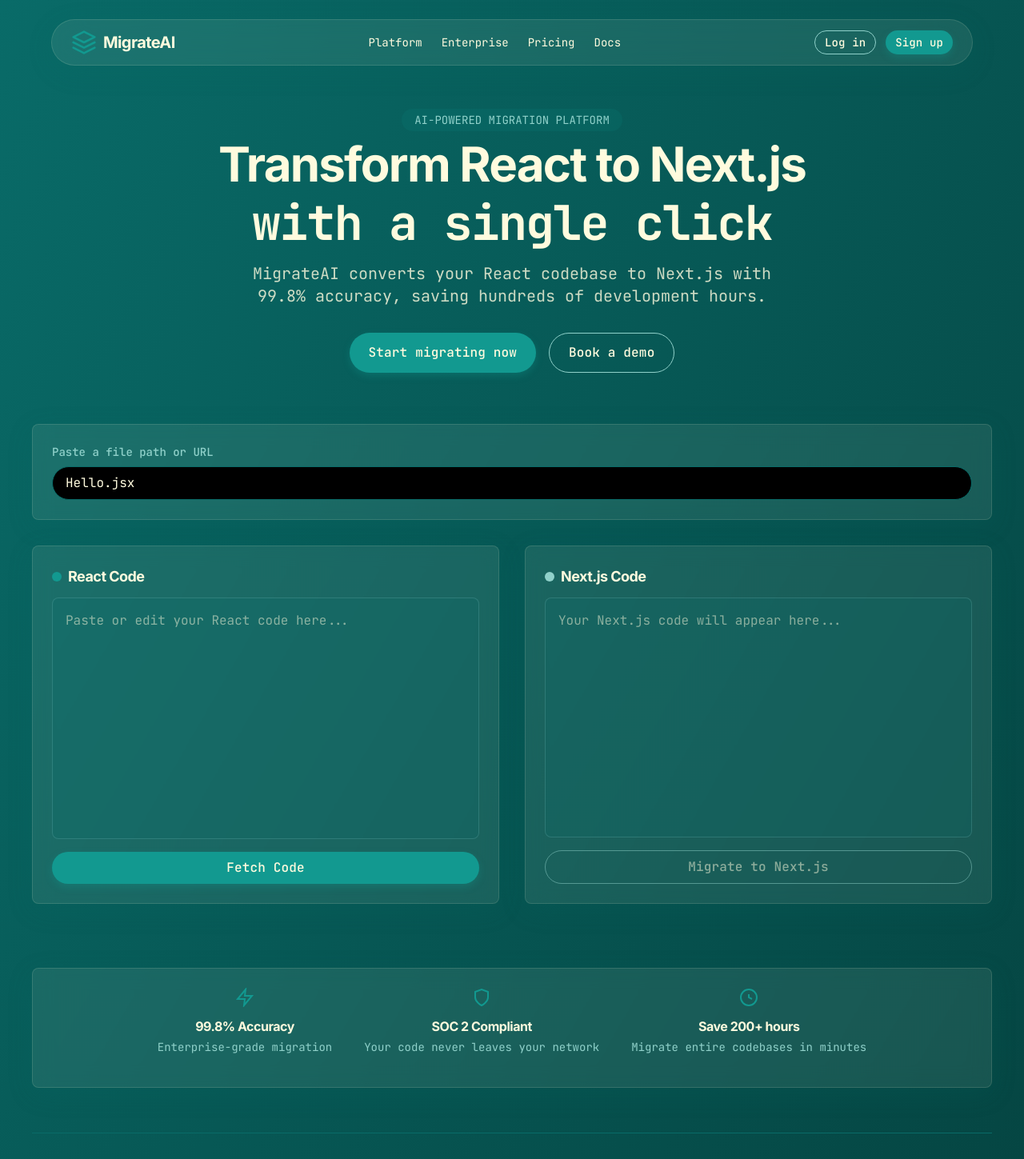
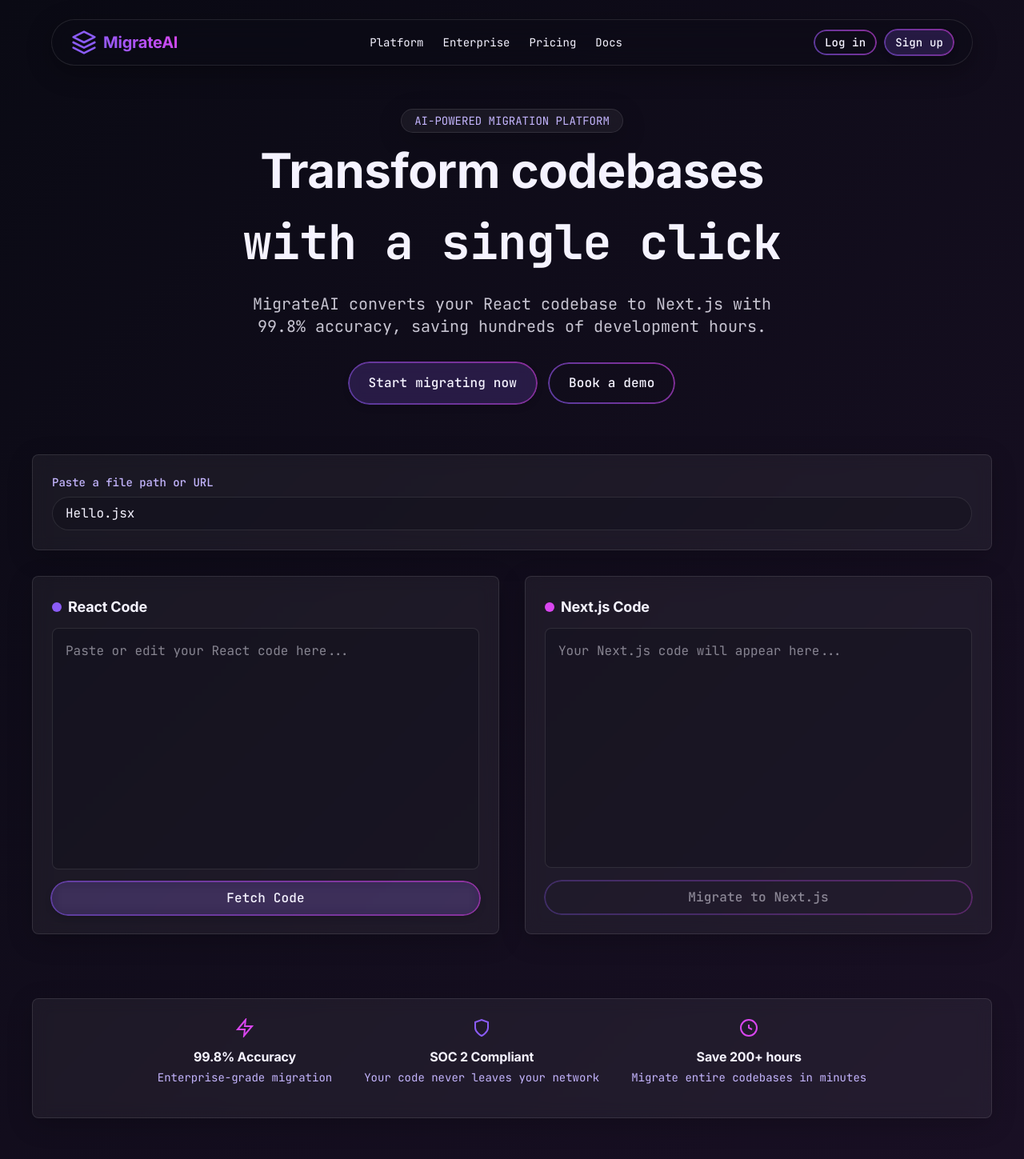
Before and after one commit to mana-nara/mcp-code-migration, a Next.js app in the folder frontend/: page / in a window 1280 px wide. Shown: the top 1449 px of the page at 80% size. Built offline with nearby package versions, Linux system fonts and the light colour scheme.

Commit message:
more ui changes, needs more work

```diff
--- a/frontend/src/app/globals.css
+++ b/frontend/src/app/globals.css
@@ -3,19 +3,16 @@
 :root {
   --background: #ffffff;
   --foreground: #171717;
-  --gradient-start: #096B68;
-  --gradient-end: #054542;
   --border-radius: 8px;
   --pill-radius: 9999px;
   --shadow: 0 4px 20px rgba(0, 0, 0, 0.15);
-  --accent: #129990;
-  --accent-gradient-start: #129990;
-  --accent-gradient-end: #096B68;
-  --secondary: #90D1CA;
-  --glass-bg: rgba(255, 251, 222, 0.08);
-  --glass-border: rgba(255, 251, 222, 0.12);
-  --glass-shadow: 0 8px 32px rgba(9, 107, 104, 0.15);
-  --highlight: #FFFBDE;
+  --accent: #8b5cf6;
+  --accent-secondary: #d946ef;
+  --secondary: #c4b5fd;
+  --glass-bg: rgba(139, 92, 246, 0.08);
+  --glass-border: rgba(139, 92, 246, 0.12);
+  --glass-shadow: 0 8px 32px rgba(139, 92, 246, 0.15);
+  --highlight: #f5f3ff;
 }
 
 @theme inline {
@@ -25,25 +22,22 @@
   --font-mono: var(--font-mono);
 }
 
-/* Force dark mode as default */
+/* Dark glassmorphic theme */
 :root {
-  --background: #0a0a0a;
-  --foreground: #FFFBDE;
-  --gradient-start: #096B68;
-  --gradient-end: #054542;
-  --shadow: 0 4px 20px rgba(0, 0, 0, 0.2);
-  --accent: #129990;
-  --accent-gradient-start: #129990;
-  --accent-gradient-end: #096B68;
-  --secondary: #90D1CA;
-  --glass-bg: rgba(255, 251, 222, 0.08);
-  --glass-border: rgba(255, 251, 222, 0.12);
-  --glass-shadow: 0 8px 32px rgba(9, 107, 104, 0.15);
-  --highlight: #FFFBDE;
+  --background: #0a0a14;
+  --foreground: #f5f3ff;
+  --shadow: 0 4px 20px rgba(0, 0, 0, 0.4);
+  --accent: #8b5cf6;
+  --accent-secondary: #d946ef;
+  --secondary: #c4b5fd;
+  --glass-bg: rgba(255, 255, 255, 0.05);
+  --glass-border: rgba(255, 255, 255, 0.1);
+  --glass-shadow: 0 8px 32px rgba(0, 0, 0, 0.3);
+  --highlight: #f5f3ff;
 }
 
 body {
-  background: linear-gradient(120deg, var(--gradient-start), var(--gradient-end));
+  background: linear-gradient(135deg, #0a0a14, #1a1025);
   color: var(--foreground);
   font-family: var(--font-mono);
   min-height: 100vh;
@@ -52,12 +46,12 @@ body {
 h1, h2, h3, h4, h5, h6, .heading {
   font-family: var(--font-sans);
   font-weight: 700;
-  letter-spacing: -0.03em;
+  letter-spacing: -0.01em;
 }
 
 h1 {
-  letter-spacing: -0.03em;
-  line-height: 1.1;
+  letter-spacing: 0.01em;
+  line-height: 1.3;
 }
 
 p, span, div, input, textarea, button {
@@ -70,28 +64,46 @@ p, span, div, input, textarea, button {
   font-weight: 500;
   transition: all 0.2s ease;
   letter-spacing: 0.01em;
+  position: relative;
+}
+
+.btn::before {
+  content: '';
+  position: absolute;
+  inset: -2px;
+  border-radius: var(--pill-radius);
+  padding: 2px;
+  background: linear-gradient(45deg, var(--accent), var(--accent-secondary));
+  opacity: 0.6;
+  -webkit-mask:
+    linear-gradient(#fff 0 0) content-box,
+    linear-gradient(#fff 0 0);
+  -webkit-mask-composite: xor;
+  mask-composite: exclude;
+  pointer-events: none;
 }
 
 .btn-primary {
-  background: var(--accent);
+  background: rgba(139, 92, 246, 0.2);
+  backdrop-filter: blur(8px);
   color: var(--highlight);
-  box-shadow: 0 4px 10px rgba(18, 153, 144, 0.3);
+  box-shadow: 0 4px 10px rgba(0, 0, 0, 0.2);
 }
 
 .btn-primary:hover {
   transform: translateY(-1px);
-  box-shadow: 0 6px 15px rgba(18, 153, 144, 0.4);
+  background: rgba(139, 92, 246, 0.3);
+  box-shadow: 0 6px 15px rgba(0, 0, 0, 0.3);
 }
 
 .btn-outline {
-  border: 1px solid var(--secondary);
+  border: 1px solid transparent;
   color: var(--highlight);
   background: transparent;
 }
 
 .btn-outline:hover {
-  border-color: var(--accent);
-  background: rgba(144, 209, 202, 0.1);
+  background: rgba(255, 255, 255, 0.05);
 }
 
 .card {
@@ -103,7 +115,7 @@ p, span, div, input, textarea, button {
 }
 
 .navbar {
-  background: var(--glass-bg);
+  background: rgba(10, 10, 20, 0.4);
   border: 1px solid var(--glass-border);
   border-radius: var(--pill-radius);
   backdrop-filter: blur(20px);
@@ -118,7 +130,53 @@ p, span, div, input, textarea, button {
 .code-area {
   font-family: var(--font-mono);
   border-radius: var(--border-radius);
-  border: 1px solid rgba(144, 209, 202, 0.2);
-  background: rgba(9, 107, 104, 0.2);
+  border: 1px solid rgba(255, 255, 255, 0.1);
+  background: rgba(10, 10, 20, 0.3);
   color: var(--highlight);
 }
+
+input {
+  background: rgba(10, 10, 20, 0.3);
+  border: 1px solid rgba(255, 255, 255, 0.1);
+  color: var(--highlight);
+}
+
+input:focus {
+  border-color: var(--accent);
+  outline: none;
+  box-shadow: 0 0 0 1px var(--accent);
+}
+
+/* Custom elements */
+.gradient-text {
+  background: linear-gradient(45deg, var(--accent), var(--accent-secondary));
+  -webkit-background-clip: text;
+  background-clip: text;
+  color: transparent;
+}
+
+.gradient-border {
+  position: relative;
+}
+
+.gradient-border::before {
+  content: '';
+  position: absolute;
+  inset: 0;
+  border-radius: inherit;
+  padding: 1px;
+  background: linear-gradient(45deg, rgba(255, 255, 255, 0.2), rgba(139, 92, 246, 0.3));
+  -webkit-mask:
+    linear-gradient(#fff 0 0) content-box,
+    linear-gradient(#fff 0 0);
+  -webkit-mask-composite: xor;
+  mask-composite: exclude;
+  pointer-events: none;
+}
+
+.glass {
+  background: rgba(255, 255, 255, 0.05);
+  backdrop-filter: blur(10px);
+  border: 1px solid rgba(255, 255, 255, 0.1);
+  box-shadow: 0 8px 32px rgba(0, 0, 0, 0.2);
+}
--- a/frontend/src/app/page.tsx
+++ b/frontend/src/app/page.tsx
@@ -46,18 +46,18 @@ export default function Home() {
       <div className="fixed top-0 left-0 w-full px-6 md:px-10 z-50 flex justify-center pt-6">
         <nav className="navbar w-full max-w-6xl flex justify-between items-center">
           <div className="flex items-center">
-            <svg width="32" height="32" viewBox="0 0 24 24" fill="none" xmlns="http://www.w3.org/2000/svg" className="text-[#129990] mr-2">
+            <svg width="32" height="32" viewBox="0 0 24 24" fill="none" xmlns="http://www.w3.org/2000/svg" className="text-[#8b5cf6] mr-2">
               <path d="M12 2L2 7L12 12L22 7L12 2Z" stroke="currentColor" strokeWidth="2" strokeLinecap="round" strokeLinejoin="round" />
               <path d="M2 17L12 22L22 17" stroke="currentColor" strokeWidth="2" strokeLinecap="round" strokeLinejoin="round" />
               <path d="M2 12L12 17L22 12" stroke="currentColor" strokeWidth="2" strokeLinecap="round" strokeLinejoin="round" />
             </svg>
-            <span className="text-xl font-bold heading">MigrateAI</span>
+            <span className="text-xl font-bold heading gradient-text">MigrateAI</span>
           </div>
           <div className="hidden md:flex space-x-6 text-sm">
-            <a href="#" className="hover:text-[#90D1CA] transition-colors">Platform</a>
-            <a href="#" className="hover:text-[#90D1CA] transition-colors">Enterprise</a>
-            <a href="#" className="hover:text-[#90D1CA] transition-colors">Pricing</a>
-            <a href="#" className="hover:text-[#90D1CA] transition-colors">Docs</a>
+            <a href="#" className="hover:text-[#c4b5fd] transition-colors">Platform</a>
+            <a href="#" className="hover:text-[#c4b5fd] transition-colors">Enterprise</a>
+            <a href="#" className="hover:text-[#c4b5fd] transition-colors">Pricing</a>
+            <a href="#" className="hover:text-[#c4b5fd] transition-colors">Docs</a>
           </div>
           <div className="flex space-x-3">
             <button className="btn btn-outline px-3 py-1 text-sm">Log in</button>
@@ -67,14 +67,14 @@ export default function Home() {
       </div>
 
       <header className="mt-24 mb-16 text-center mx-auto max-w-3xl">
-        <div className="inline-block mb-2 px-4 py-1 rounded-full bg-[#129990]/10 text-[#90D1CA] text-sm">
+        <div className="inline-block mb-2 px-4 py-1 rounded-full bg-[rgba(255,255,255,0.05)] text-[#c4b5fd] text-sm glass">
           AI-POWERED MIGRATION PLATFORM
         </div>
-        <h1 className="text-4xl md:text-6xl font-bold mb-4 heading leading-tight">
-          Transform React to Next.js
-          <span className="block mt-2">with a single click</span>
+        <h1 className="text-4xl md:text-6xl font-bold mb-6 heading leading-relaxed tracking-wide">
+          Transform codebases
+          <span className="block mt-3">with a single click</span>
         </h1>
-        <p className="text-xl text-[#FFFBDE]/80 mb-8 max-w-2xl mx-auto">
+        <p className="text-xl text-[#f5f3ff]/80 mb-8 max-w-2xl mx-auto">
           MigrateAI converts your React codebase to Next.js with 99.8% accuracy, saving hundreds of development hours.
         </p>
         <div className="flex flex-wrap gap-4 justify-center">
@@ -83,17 +83,17 @@ export default function Home() {
         </div>
       </header>
 
-      <div className="card p-6 mb-8">
+      <div className="card p-6 mb-8 glass">
         <div className="flex flex-col md:flex-row gap-4 items-end">
           <div className="flex-grow">
-            <label className="block text-sm font-medium mb-2 text-[#90D1CA]" htmlFor="file-input">
+            <label className="block text-sm font-medium mb-2 text-[#c4b5fd]" htmlFor="file-input">
               Paste a file path or URL
             </label>
             <input
               id="file-input"
               value={file}
               onChange={(e) => setFile(e.target.value)}
-              className="w-full px-4 py-2 rounded-full border border-[#096B68] bg-black bg-opacity-20 focus:border-[#129990] outline-none transition"
+              className="w-full px-4 py-2 rounded-full border border-[rgba(255,255,255,0.1)] bg-[rgba(10,10,20,0.3)] focus:border-[#8b5cf6] outline-none transition"
               placeholder="Enter file path (e.g. components/Hello.jsx)"
             />
           </div>
@@ -101,9 +101,9 @@ export default function Home() {
       </div>
 
       <div className="grid grid-cols-1 md:grid-cols-2 gap-8 mb-10">
-        <div className="card p-6 flex flex-col">
+        <div className="card p-6 flex flex-col glass">
           <h2 className="text-lg font-semibold mb-3 flex items-center heading">
-            <span className="inline-block w-3 h-3 rounded-full bg-[#129990] mr-2"></span>
+            <span className="inline-block w-3 h-3 rounded-full bg-[#8b5cf6] mr-2"></span>
             React Code
           </h2>
           <textarea
@@ -119,9 +119,9 @@ export default function Home() {
             {loading ? "Loading..." : "Fetch Code"}
           </button>
         </div>
-        <div className="card p-6 flex flex-col">
+        <div className="card p-6 flex flex-col glass">
           <h2 className="text-lg font-semibold mb-3 flex items-center heading">
-            <span className="inline-block w-3 h-3 rounded-full bg-[#90D1CA] mr-2"></span>
+            <span className="inline-block w-3 h-3 rounded-full bg-[#d946ef] mr-2"></span>
             Next.js Code
           </h2>
           <textarea
@@ -139,37 +139,37 @@ export default function Home() {
         </div>
       </div>
 
-      <div className="card p-6 mt-10 mb-4">
+      <div className="card p-6 mt-10 mb-4 glass">
         <div className="flex flex-wrap justify-center gap-10 mb-4 text-center">
           <div className="w-full md:w-auto flex flex-col items-center">
-            <svg width="24" height="24" viewBox="0 0 24 24" fill="none" stroke="currentColor" strokeWidth="2" className="mb-3 text-[#129990]">
+            <svg width="24" height="24" viewBox="0 0 24 24" fill="none" stroke="currentColor" strokeWidth="2" className="mb-3 text-[#d946ef]">
               <path d="M13 2L3 14h9l-1 8 10-12h-9l1-8z"></path>
             </svg>
             <h3 className="font-medium mb-1 heading">99.8% Accuracy</h3>
-            <p className="text-sm text-[#90D1CA]">Enterprise-grade migration</p>
+            <p className="text-sm text-[#c4b5fd]">Enterprise-grade migration</p>
           </div>
           <div className="w-full md:w-auto flex flex-col items-center">
-            <svg width="24" height="24" viewBox="0 0 24 24" fill="none" stroke="currentColor" strokeWidth="2" className="mb-3 text-[#129990]">
+            <svg width="24" height="24" viewBox="0 0 24 24" fill="none" stroke="currentColor" strokeWidth="2" className="mb-3 text-[#8b5cf6]">
               <path d="M12 22s8-4 8-10V5l-8-3-8 3v7c0 6 8 10 8 10z"></path>
             </svg>
             <h3 className="font-medium mb-1 heading">SOC 2 Compliant</h3>
-            <p className="text-sm text-[#90D1CA]">Your code never leaves your network</p>
+            <p className="text-sm text-[#c4b5fd]">Your code never leaves your network</p>
           </div>
           <div className="w-full md:w-auto flex flex-col items-center">
-            <svg width="24" height="24" viewBox="0 0 24 24" fill="none" stroke="currentColor" strokeWidth="2" className="mb-3 text-[#129990]">
+            <svg width="24" height="24" viewBox="0 0 24 24" fill="none" stroke="currentColor" strokeWidth="2" className="mb-3 text-[#d946ef]">
               <circle cx="12" cy="12" r="10"></circle>
               <path d="M12 8v4l4 2"></path>
             </svg>
             <h3 className="font-medium mb-1 heading">Save 200+ hours</h3>
-            <p className="text-sm text-[#90D1CA]">Migrate entire codebases in minutes</p>
+            <p className="text-sm text-[#c4b5fd]">Migrate entire codebases in minutes</p>
           </div>
         </div>
       </div>
 
-      <footer className="mt-10 py-8 border-t border-[#096B68] flex flex-wrap justify-between items-center">
+      <footer className="mt-10 py-8 border-t border-[rgba(255,255,255,0.1)] flex flex-wrap justify-between items-center">
         <div className="flex space-x-8 mb-4 md:mb-0">
           <span className="flex items-center">
-            <svg width="20" height="20" viewBox="0 0 24 24" fill="none" stroke="currentColor" strokeWidth="2" className="mr-2">
+            <svg width="20" height="20" viewBox="0 0 24 24" fill="none" stroke="currentColor" strokeWidth="2" className="mr-2 text-[#d946ef]">
               <path d="M3 19V5a2 2 0 0 1 2-2h14a2 2 0 0 1 2 2v14a2 2 0 0 1-2 2H5a2 2 0 0 1-2-2z"></path>
               <polyline points="8 12 12 16 16 12"></polyline>
               <line x1="12" y1="8" x2="12" y2="16"></line>
@@ -177,7 +177,7 @@ export default function Home() {
             Docs
           </span>
           <span className="flex items-center">
-            <svg width="20" height="20" viewBox="0 0 24 24" fill="none" stroke="currentColor" strokeWidth="2" className="mr-2">
+            <svg width="20" height="20" viewBox="0 0 24 24" fill="none" stroke="currentColor" strokeWidth="2" className="mr-2 text-[#8b5cf6]">
               <circle cx="12" cy="12" r="10"></circle>
               <line x1="12" y1="16" x2="12" y2="12"></line>
               <line x1="12" y1="8" x2="12.01" y2="8"></line>
@@ -185,7 +185,7 @@ export default function Home() {
             API
           </span>
         </div>
-        <div className="text-sm text-[#90D1CA]">
+        <div className="text-sm text-[#c4b5fd]">
           © 2023 MigrateAI — Y Combinator W23
         </div>
       </footer>
```
